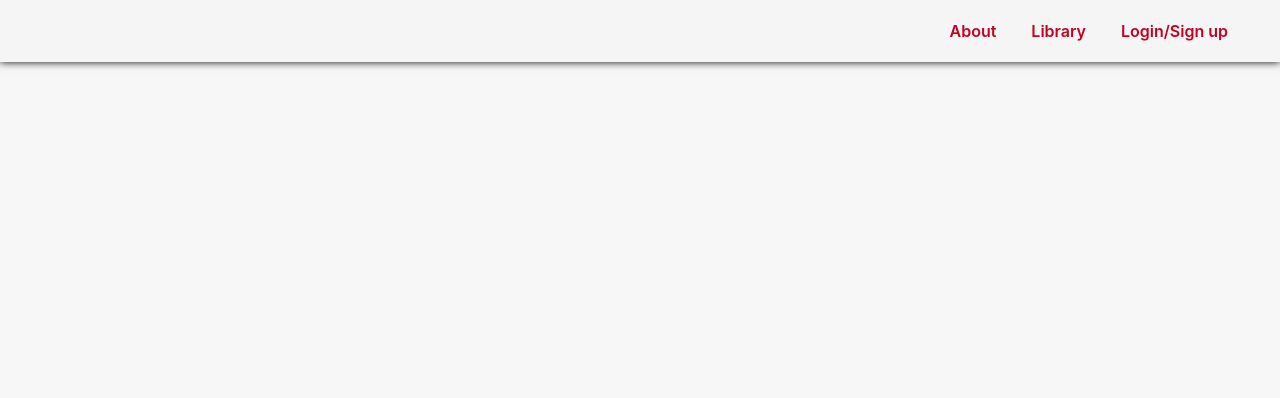
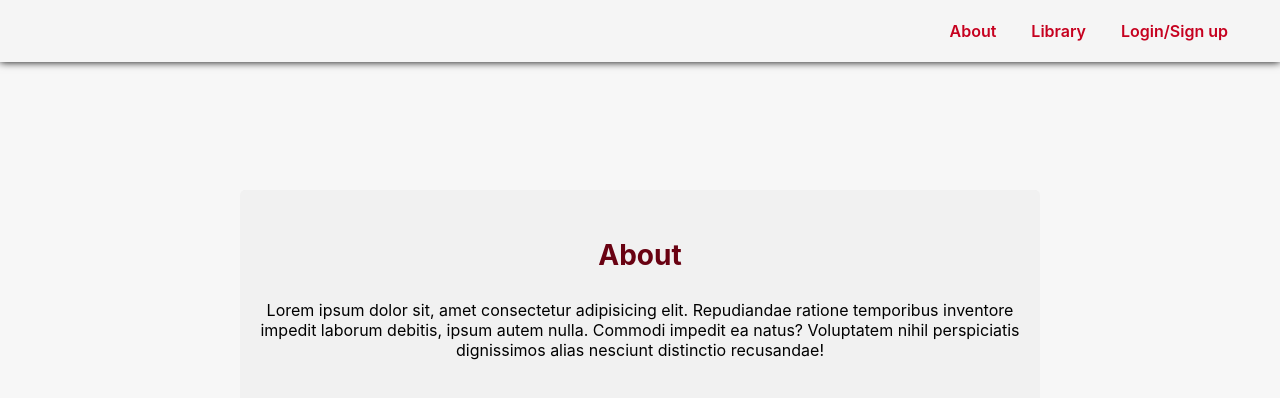
Before and after one commit to Richardzk17/bookworm-front-end, a React (Vite) app: page /about in a window 1280 px wide. Shown: the top 398 px of the page. Built offline with nearby package versions, Linux system fonts and the light colour scheme; no server answers.

Commit message:
add flex styling

```diff
--- a/src/components/AuthorInfo/AuthorInfo.module.css
+++ b/src/components/AuthorInfo/AuthorInfo.module.css
@@ -3,6 +3,7 @@
   display: flex;
   align-items: center;
   justify-content: flex-start;
+
 }
 
 .container * {
--- a/src/components/NewComment/NewComment.module.css
+++ b/src/components/NewComment/NewComment.module.css
@@ -10,6 +10,7 @@
   align-items: center;
   -moz-box-shadow: none;
   -webkit-box-shadow: none;
+  background-color: aqua;
 }
 
 .container h3 {
--- a/src/pages/About/About.jsx
+++ b/src/pages/About/About.jsx
@@ -1,15 +1,32 @@
-// css
-//import styles from './About.module.css'
 
-// components
+import styles from '../About/About.module.css'
+
 
 
 const About = () => {
   return (
     <>
+    <div className={styles.Maincontainer}>
 
-    </>
-  )
+      <div className={styles.aboutUs}>
+        <p className={styles.title}>About</p>
+
+    <p className={styles.description}>Lorem ipsum dolor sit, amet consectetur adipisicing elit. Repudiandae ratione temporibus inventore impedit laborum debitis, ipsum autem nulla. Commodi impedit ea natus? Voluptatem nihil perspiciatis dignissimos alias nesciunt distinctio recusandae!</p>
+
+        </div>
+    </div>
+
+    <div className={styles.Secondcontainer}>
+
+          <div className={styles.details}></div>
+          <div className={styles.details}></div>
+          <div className={styles.details}></div>
+          <div className={styles.details}></div>
+
+    </div>
+  </>
+
+      )
 }
 
 export default About
--- a/src/pages/About/About.module.css
+++ b/src/pages/About/About.module.css
@@ -0,0 +1,41 @@
+.Maincontainer{
+  display: flex;
+  justify-content: center;
+  margin-top: 10%;
+}
+
+.Secondcontainer{
+  display: flex;
+  justify-content: center;
+  margin-top: 10%;
+
+}
+
+.aboutUs{
+height: 300px;
+width: 800px;
+background: #f1f1f1;
+justify-content: center;
+align-items: center;
+padding: 20px;
+border-radius: 5px;
+}
+
+
+.details{
+  height: 340px;
+  width: 280px;
+  background: #f1f1f1;
+  margin: 20px;
+}
+.title{
+  text-align: center;
+  font-size: 28px;
+  font-weight: bold;
+  color: #690212;
+
+}
+
+.description{
+  text-align: center;
+}
--- a/src/pages/LibraryList/LibraryList.jsx
+++ b/src/pages/LibraryList/LibraryList.jsx
@@ -79,6 +79,8 @@ const LibraryList = () => {
   return (
     <div className={styles.container}>
       <div className={styles.content}>
+
+
       <h2>Thriller Books</h2>
         <div className={styles.library}>
           <Swiper
--- a/src/pages/LibraryList/LibraryList.module.css
+++ b/src/pages/LibraryList/LibraryList.module.css
@@ -17,7 +17,7 @@
   border-top-right-radius: 5px;
   border-top-left-radius: 5px;
   margin-bottom: 20px;
-  padding: 30px;
+  /* padding: 30px;  */
 }
 
 .library {
@@ -31,7 +31,7 @@
   text-align: center;
   background: #fafafa;
   border: 1px solid rgb(226, 224, 224);
-  padding: 25px;
+  padding: 20px;
   margin-bottom: 8px;
 }
 
@@ -40,7 +40,7 @@
   height: auto;
   width: 230px;
   margin: 0 10px;
-  border: 4px solid rgb(255, 255, 255);
+  /* border: 4px solid rgb(255, 255, 255); */
   box-shadow: 1px 1px 1cqb rgba(0, 0, 0, 0.7);
 
 }
```
Also changed, not shown: src/pages/BookDetails/BookDetails.jsx (line endings or trailing spaces).
